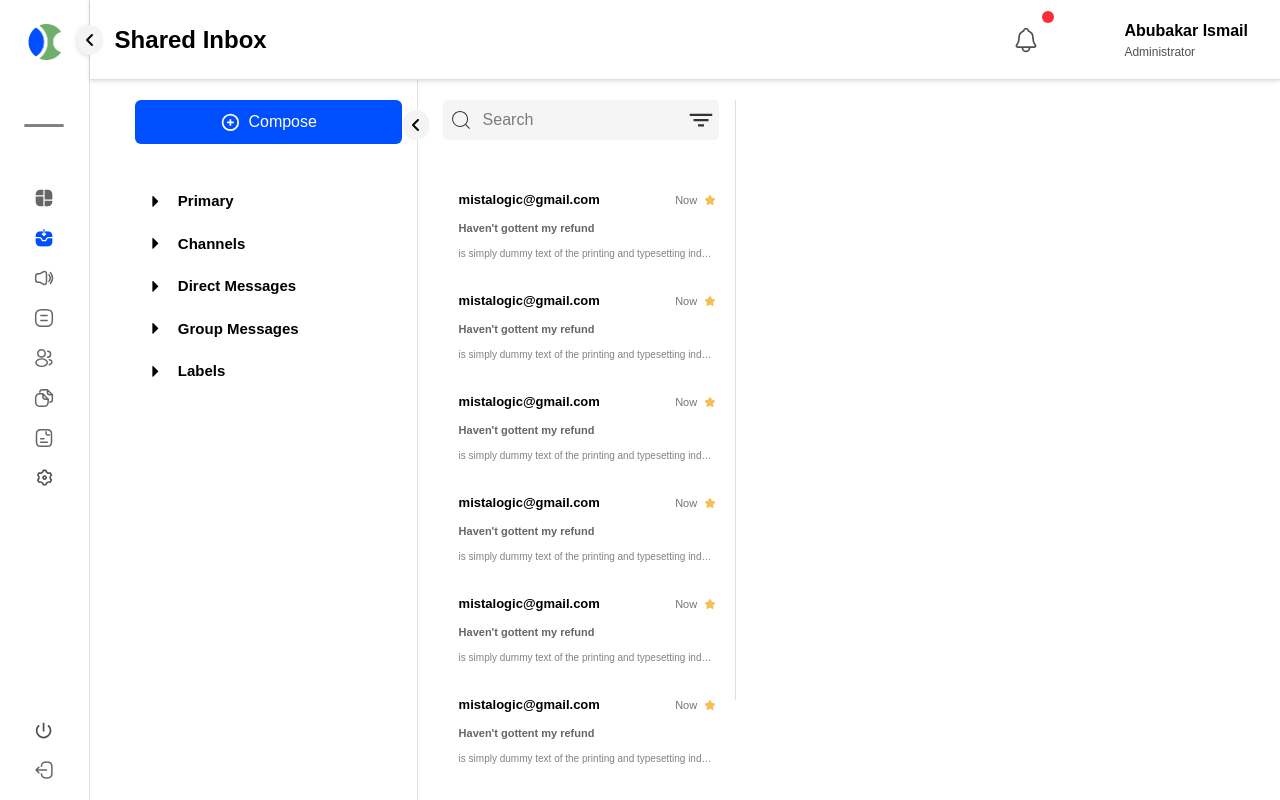
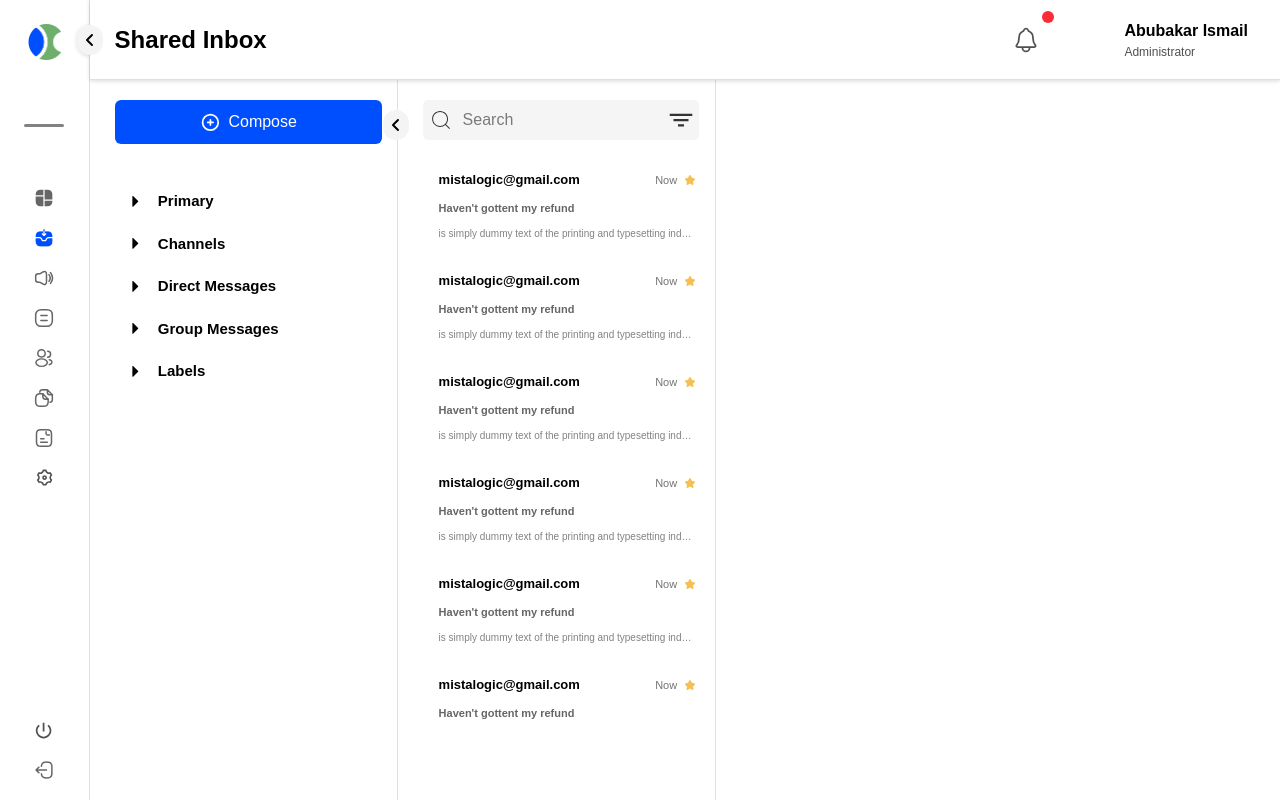
Before and after one commit to certifiedTboy/react-engn-test, a React (Vite) app: page /inbox in a window 1280 px wide. Built offline with nearby package versions, Linux system fonts and the light colour scheme.

Commit message:
update app

```diff
--- a/src/components/inbox/Inbox.tsx
+++ b/src/components/inbox/Inbox.tsx
@@ -8,9 +8,7 @@ const Inbox = () => {
   const { optionIsOpen, showAllInbox } = useContext(MessageOptionContext);
 
   return (
-    <section
-      className={`${styles.inbox_container} fixed top-0 left-30 bottom-0 `}
-    >
+    <section className={`${styles.inbox_container}  fixed top-0 left-0 `}>
       <InboxMenu />
       {optionIsOpen && showAllInbox && <MessageList />}
     </section>
--- a/src/components/inbox/InboxMenu.tsx
+++ b/src/components/inbox/InboxMenu.tsx
@@ -17,7 +17,7 @@ const InboxMenu = () => {
           </div>
 
           <div
-            className={`flex flex-col items-start gap-5 ${styles.inbox_menu_container} overflow-x-scroll`}
+            className={`flex flex-col items-start gap-5 ${styles.inbox_menu_container} relative  overflow-x-scroll`}
           >
             <InboxMenuDropDown name="Primary" />
             <InboxMenuDropDown name="Channels" />
--- a/src/components/inbox/dropwdown/DropDown.module.css
+++ b/src/components/inbox/dropwdown/DropDown.module.css
@@ -1,5 +1,5 @@
 .dropdown_option_container {
-  margin-top: 20px;
+  margin-top: 10px;
 }
 
 .active_option {
--- a/src/components/inbox/dropwdown/InboMenuDropDown.tsx
+++ b/src/components/inbox/dropwdown/InboMenuDropDown.tsx
@@ -1,6 +1,5 @@
 import { useState } from "react";
 import { GoTriangleDown, GoTriangleRight } from "react-icons/go";
-import { AnimatePresence } from "framer-motion";
 import DropDownOption from "./DropDownOption";
 
 import AppIcon from "../../common/AppIcon";
@@ -11,7 +10,7 @@ const InboxMenuDropDown: React.FC<{
   const [isOpen, setIsOpen] = useState<boolean>(false);
 
   return (
-    <div className="w-full">
+    <>
       <button
         className="flex items-center gap-3 cursor-pointer"
         onClick={() => setIsOpen(!isOpen)}
@@ -23,14 +22,8 @@ const InboxMenuDropDown: React.FC<{
         <h1 className="text-[15px] font-bold"> {name}</h1>
       </button>
 
-      <AnimatePresence>
-        {isOpen && (
-          <div>
-            <DropDownOption />
-          </div>
-        )}
-      </AnimatePresence>
-    </div>
+      <>{isOpen && <DropDownOption />}</>
+    </>
   );
 };
 
--- a/src/components/inbox/inbox.module.css
+++ b/src/components/inbox/inbox.module.css
@@ -1,6 +1,6 @@
 .inbox_container {
   width: 93%;
-  margin-left: auto;
+  margin-left: 100px;
   height: 100%;
   display: flex;
   gap: 10px;
@@ -22,6 +22,7 @@
 .inbox_menu_container {
   padding-left: 25px;
   margin-top: 30px;
+  padding-bottom: 30px;
 }
 
 .toggle_btn {
--- a/src/components/inbox/messages/MessageList.tsx
+++ b/src/components/inbox/messages/MessageList.tsx
@@ -3,11 +3,14 @@ import SearchMessageInput from "./SearchMessgeInput";
 import styles from "./Messges.module.css";
 const MessageList = () => {
   return (
-    <div className={`w-[25%] ${styles.message_list_container}`}>
+    <div className={`w-[25%] ${styles.message_list_container} relative`}>
       <div className="sticky top-25">
         <SearchMessageInput />
       </div>
-      <div className={`overflow-x-scroll h-full ${styles.message_list}`}>
+      <div className={`overflow-x-scroll ${styles.message_list}`}>
+        <MessageCard />
+        <MessageCard />
+        <MessageCard />
         <MessageCard />
         <MessageCard />
         <MessageCard />
--- a/src/components/inbox/messages/Messges.module.css
+++ b/src/components/inbox/messages/Messges.module.css
@@ -1,13 +1,14 @@
 .message_list_container {
-  margin-top: 100px;
+  margin-top: 80px;
   border-right: 1px solid #e0e0e0;
-  /* padding-top: 100px; */
   padding: 0 10px;
-  margin-bottom: 100px;
+
+  height: 100vh;
 }
 
 .message_list {
   margin-top: 40px;
+  height: 70%;
 }
 
 .message_card {
--- a/src/components/layout/layout.tsx
+++ b/src/components/layout/layout.tsx
@@ -1,5 +1,3 @@
-import { useContext } from "react";
-import { SidebarContext } from "../../context/toggle-sidebar-context";
 import Header from "./Header";
 import SideBar from "./SiderBar";
 import AppRoutes from "./AppRoutes";
@@ -7,19 +5,17 @@ import AppRoutes from "./AppRoutes";
 // import AppR
 
 const Layout = () => {
-  const { barIsOpen } = useContext(SidebarContext);
   return (
-    <div className="w-full h-full">
+    <>
       <Header />
-      {barIsOpen && (
-        <aside>
-          <SideBar />
-        </aside>
-      )}
+
+      <aside>
+        <SideBar />
+      </aside>
       <main>
         <AppRoutes />
       </main>
-    </div>
+    </>
   );
 };
 
--- /dev/null
+++ b/tailwind.config.ts
@@ -0,0 +1,26 @@
+/** @type {import('tailwindcss').Config} */
+
+module.exports = {
+  content: ["./src/**/*.{js,jsx,ts,tsx}"],
+  theme: {
+    screens: {
+      xs: "320px",
+      sm: "425px",
+      lsm: "600px",
+      md: "768px",
+      // => @media (min-width: 768px) { ... }
+
+      smd: "950px",
+
+      lg: "1024px",
+      // => @media (min-width: 1024px) { ... }
+
+      xl: "1280px",
+      // => @media (min-width: 1280px) { ... }
+
+      "2xl": "1536px",
+      // => @media (min-width: 1536px) { ... }
+      "3xl": "1780px",
+    },
+  },
+};
```
Also changed, not shown: src/components/inbox/messages/InboxMessage.tsx (renamed from src/components/inbox/InboxMessage.tsx).
